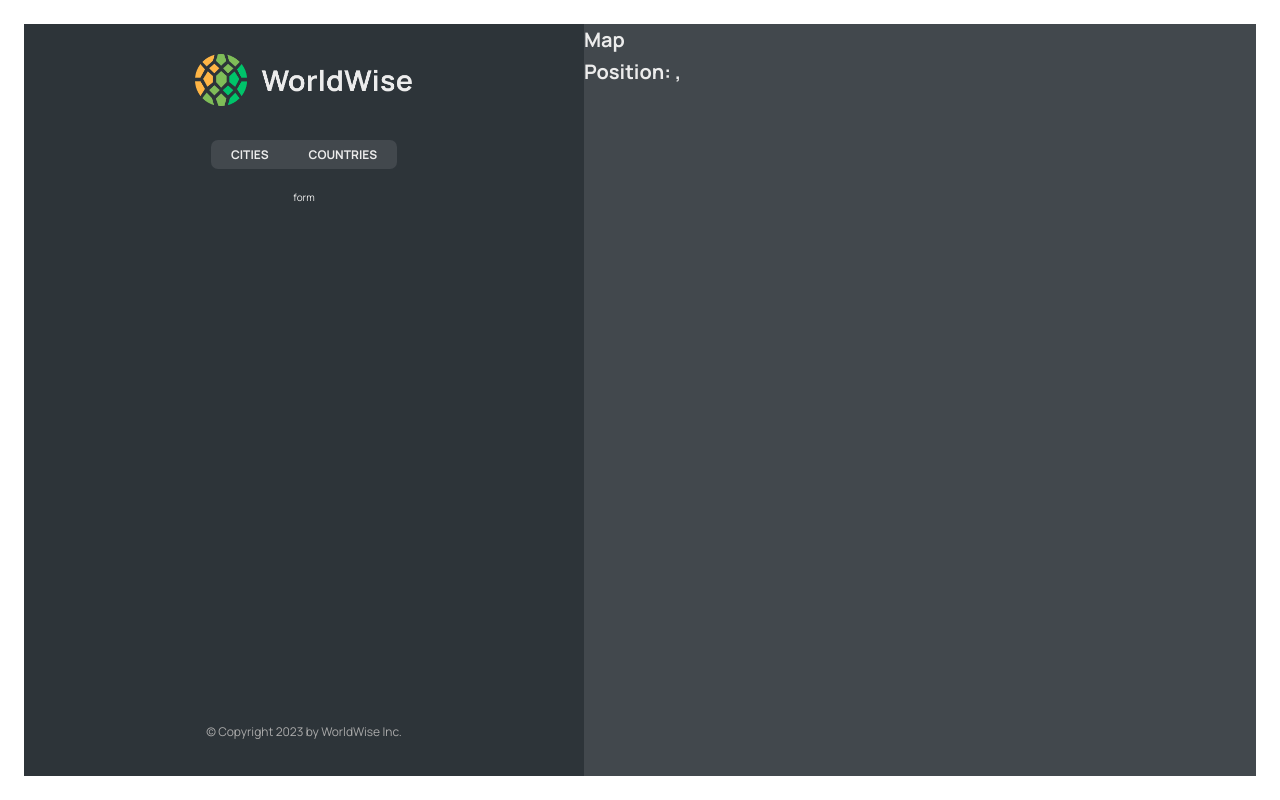
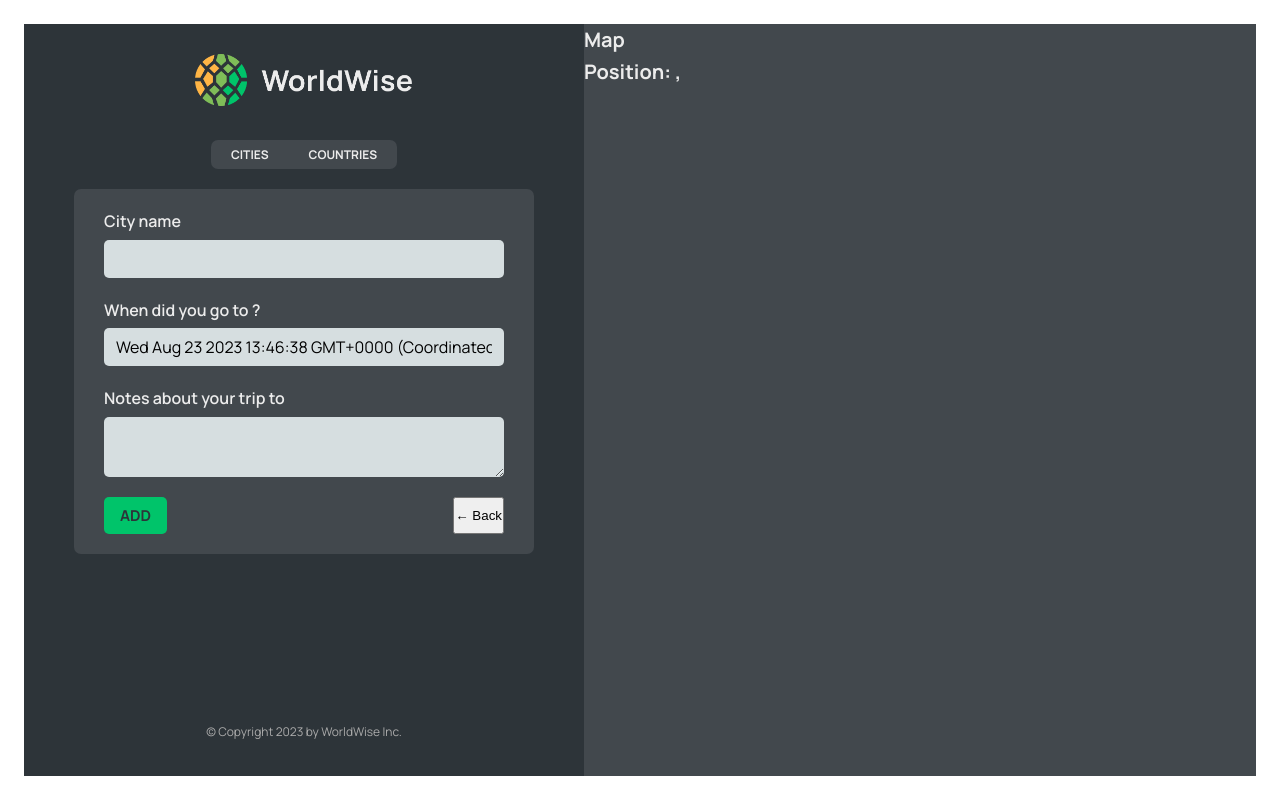
Before and after one commit to rafael-saraiva-mielczarski/React, a React (Vite) app in the folder world-wise/: page /app/form in a window 1280 px wide. Built offline with nearby package versions, Linux system fonts and the light colour scheme; data requests are answered from the project's data file.

Commit message:
useNavigation & <Navigate/>

```diff
--- a/world-wise/src/App.jsx
+++ b/world-wise/src/App.jsx
@@ -1,9 +1,10 @@
 import { useEffect, useState } from "react";
-import { BrowserRouter, Route, Routes } from "react-router-dom";
+import { BrowserRouter, Navigate, Route, Routes } from "react-router-dom";
 
 import City from "./components/City";
 import CityList from "./components/CityList";
 import CountriesList from "./components/CountriesList";
+import Form from "./components/Form";
 import AppLayout from "./pages/AppLayout";
 import Home from "./pages/Home";
 import Login from "./pages/Login";
@@ -41,10 +42,7 @@
         <Route path="pricing" element={<Pricing />} />
         <Route path="login" element={<Login />} />
         <Route path="app" element={<AppLayout />}>
-          <Route
-            index
-            element={<CityList cities={cities} isLoading={isLoading} />}
-          />
+          <Route index element={<Navigate replace to="cities" />} />
           <Route
             path="cities"
             element={<CityList cities={cities} isLoading={isLoading} />}
@@ -54,7 +52,7 @@
             path="countries"
             element={<CountriesList cities={cities} isLoading={isLoading} />}
           />
-          <Route path="form" element={<p>form</p>} />
+          <Route path="form" element={<Form />} />
         </Route>
         <Route path="*" element={<PageNotFound />} />
       </Routes>
--- /dev/null
+++ b/world-wise/src/components/Button.jsx
@@ -0,0 +1,9 @@
+import styles from "./Button.module.css";
+
+export default function Button({ children, onClick, type }) {
+  return (
+    <button onClick={onClick} className={`${styles.btn} ${styles[type]}`}>
+      {children}
+    </button>
+  );
+}
--- /dev/null
+++ b/world-wise/src/components/Button.module.css
@@ -0,0 +1,35 @@
+.btn {
+  color: inherit;
+  text-transform: uppercase;
+  padding: 0.8rem 1.6rem;
+  font-family: inherit;
+  font-size: 1.5rem;
+  border: none;
+  border-radius: 5px;
+  cursor: pointer;
+}
+
+.primary {
+  font-weight: 700;
+  background-color: var(--color-brand--2);
+  color: var(--color-dark--1);
+}
+
+.back {
+  font-weight: 600;
+  background: none;
+  border: 1px solid currentColor;
+}
+
+.position {
+  font-weight: 700;
+  position: absolute;
+  z-index: 1000;
+  font-size: 1.4rem;
+  bottom: 4rem;
+  left: 50%;
+  transform: translateX(-50%);
+  background-color: var(--color-brand--2);
+  color: var(--color-dark--1);
+  box-shadow: 0 0.4rem 1.2rem rgba(36, 42, 46, 0.16);
+}
--- /dev/null
+++ b/world-wise/src/components/Form.jsx
@@ -0,0 +1,69 @@
+// "https://api.bigdatacloud.net/data/reverse-geocode-client?latitude=0&longitude=0"
+
+import { useState } from "react";
+import { useNavigate } from "react-router-dom";
+import Button from "./Button";
+
+import styles from "./Form.module.css";
+
+export function convertToEmoji(countryCode) {
+  const codePoints = countryCode
+    .toUpperCase()
+    .split("")
+    .map((char) => 127397 + char.charCodeAt());
+  return String.fromCodePoint(...codePoints);
+}
+
+function Form() {
+  const [cityName, setCityName] = useState("");
+  const [country, setCountry] = useState("");
+  const [date, setDate] = useState(new Date());
+  const [notes, setNotes] = useState("");
+  const navigate = useNavigate();
+
+  return (
+    <form className={styles.form}>
+      <div className={styles.row}>
+        <label htmlFor="cityName">City name</label>
+        <input
+          id="cityName"
+          onChange={(e) => setCityName(e.target.value)}
+          value={cityName}
+        />
+        {/* <span className={styles.flag}>{emoji}</span> */}
+      </div>
+
+      <div className={styles.row}>
+        <label htmlFor="date">When did you go to {cityName}?</label>
+        <input
+          id="date"
+          onChange={(e) => setDate(e.target.value)}
+          value={date}
+        />
+      </div>
+
+      <div className={styles.row}>
+        <label htmlFor="notes">Notes about your trip to {cityName}</label>
+        <textarea
+          id="notes"
+          onChange={(e) => setNotes(e.target.value)}
+          value={notes}
+        />
+      </div>
+
+      <div className={styles.buttons}>
+        <Button type="primary">Add</Button>
+        <button
+          onClick={(e) => {
+            e.preventDefault();
+            navigate(-1);
+          }}
+        >
+          &larr; Back
+        </button>
+      </div>
+    </form>
+  );
+}
+
+export default Form;
--- /dev/null
+++ b/world-wise/src/components/Form.module.css
@@ -0,0 +1,44 @@
+.form {
+  background-color: var(--color-dark--2);
+  border-radius: 7px;
+  padding: 2rem 3rem;
+  width: 100%;
+  display: flex;
+  flex-direction: column;
+  gap: 2rem;
+}
+
+.row {
+  display: flex;
+  flex-direction: column;
+  gap: 0.5rem;
+  position: relative;
+}
+
+.buttons {
+  display: flex;
+  justify-content: space-between;
+}
+
+.flag {
+  position: absolute;
+  right: 1rem;
+  top: 2.7rem;
+  font-size: 2.8rem;
+}
+
+.form.loading {
+  opacity: 0.3;
+}
+
+.form.loading button {
+  pointer-events: none;
+  background-color: var(--color-light--1);
+  border: 1px solid var(--color-light--1);
+  color: var(--color-dark--0);
+}
+
+:global(.react-datepicker) {
+  font-family: inherit;
+  font-size: 1.2rem;
+}
--- a/world-wise/src/components/Map.jsx
+++ b/world-wise/src/components/Map.jsx
@@ -1,13 +1,20 @@
-import { useSearchParams } from "react-router-dom";
+import { useNavigate, useSearchParams } from "react-router-dom";
 import styles from "./Map.module.css";
 
 export default function Map() {
+  const navigate = useNavigate();
+
   const [searchParams, setSearchParams] = useSearchParams();
   const lat = searchParams.get("lat");
   const lng = searchParams.get("lng");
 
   return (
-    <div className={styles.mapContainer}>
+    <div
+      className={styles.mapContainer}
+      onClick={() => {
+        navigate("form");
+      }}
+    >
       <h1>Map</h1>
       <h1>
         Position: {lat}, {lng}
```
Also changed, not shown: 1 other file (tests, documents, lock files or other folders).
